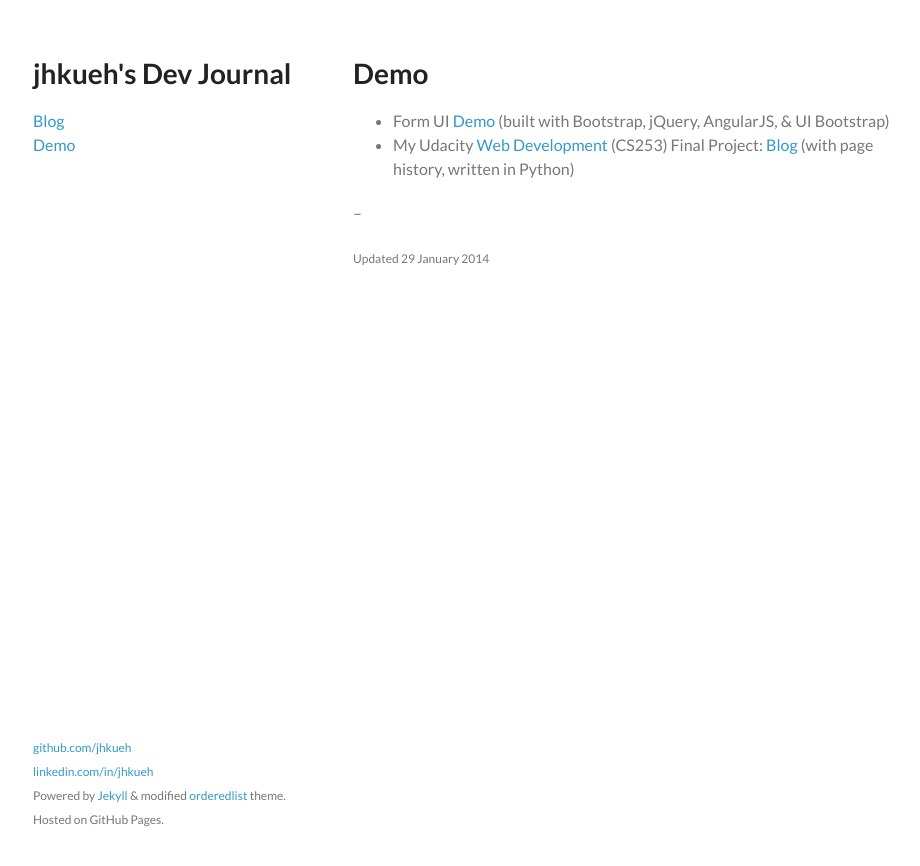
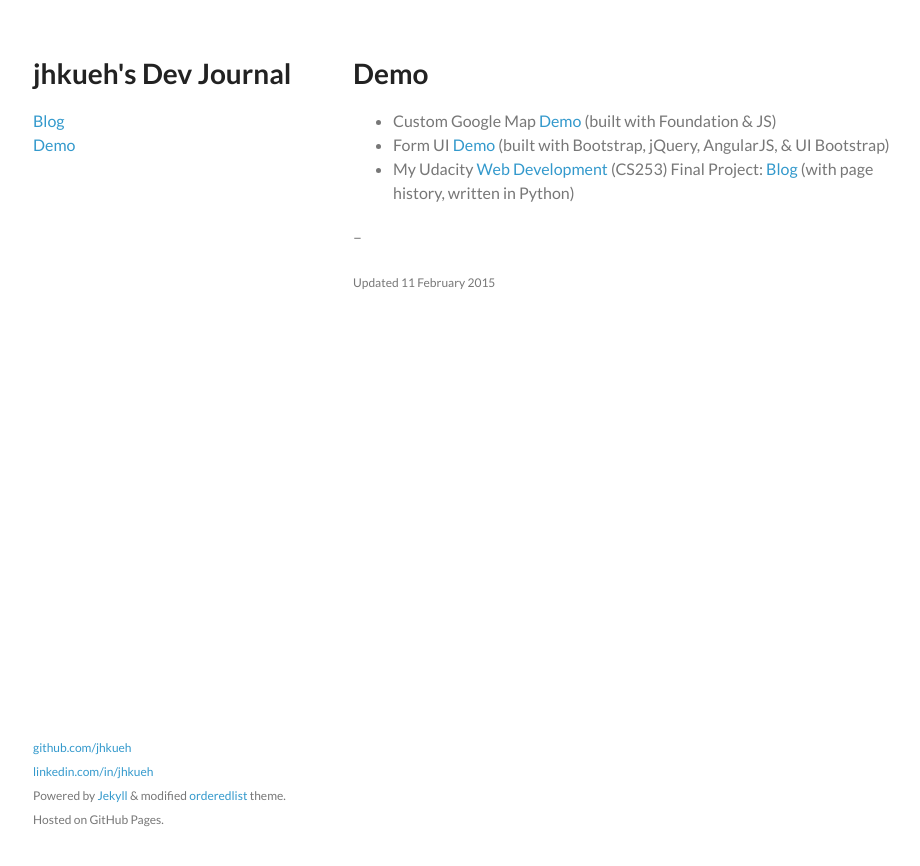
Before and after one commit to jhkueh/jhkueh.github.com, a Jekyll site: the page built from demo.md, in a window 1280 px wide. Shown: the top 866 px of the page, without its empty margins (172-1092 px from the left). Built offline with Jekyll 4.4.1, drawn with Linux system fonts in a browser that asks for light colours; Markdown is read by kramdown in place of the engine named in the settings.

Commit message:
Update URL and add new custom google map demo

```diff
--- a/demo.md
+++ b/demo.md
@@ -6,8 +6,9 @@ title: Demo
 {{ page.title }}
 ================
 
-* Form UI [Demo](http://jhkueh.github.com/demo-formUI-esc/index.html) (built with Bootstrap, jQuery, AngularJS, & UI Bootstrap)
+* Custom Google Map [Demo](http://jhkueh.github.io/demo-custom-google-map/index.html) (built with Foundation & JS)
+* Form UI [Demo](http://jhkueh.github.io/demo-formUI-esc/index.html) (built with Bootstrap, jQuery, AngularJS, & UI Bootstrap)
 * My Udacity [Web Development](https://www.udacity.com/course/cs253) (CS253) Final Project: [Blog](http://ocy1357.appspot.com/) (with page history, written in Python)
 
 --
-<p class="meta"><small>Updated 29 January 2014</small></p>
+<p class="meta"><small>Updated 11 February 2015</small></p>
```
